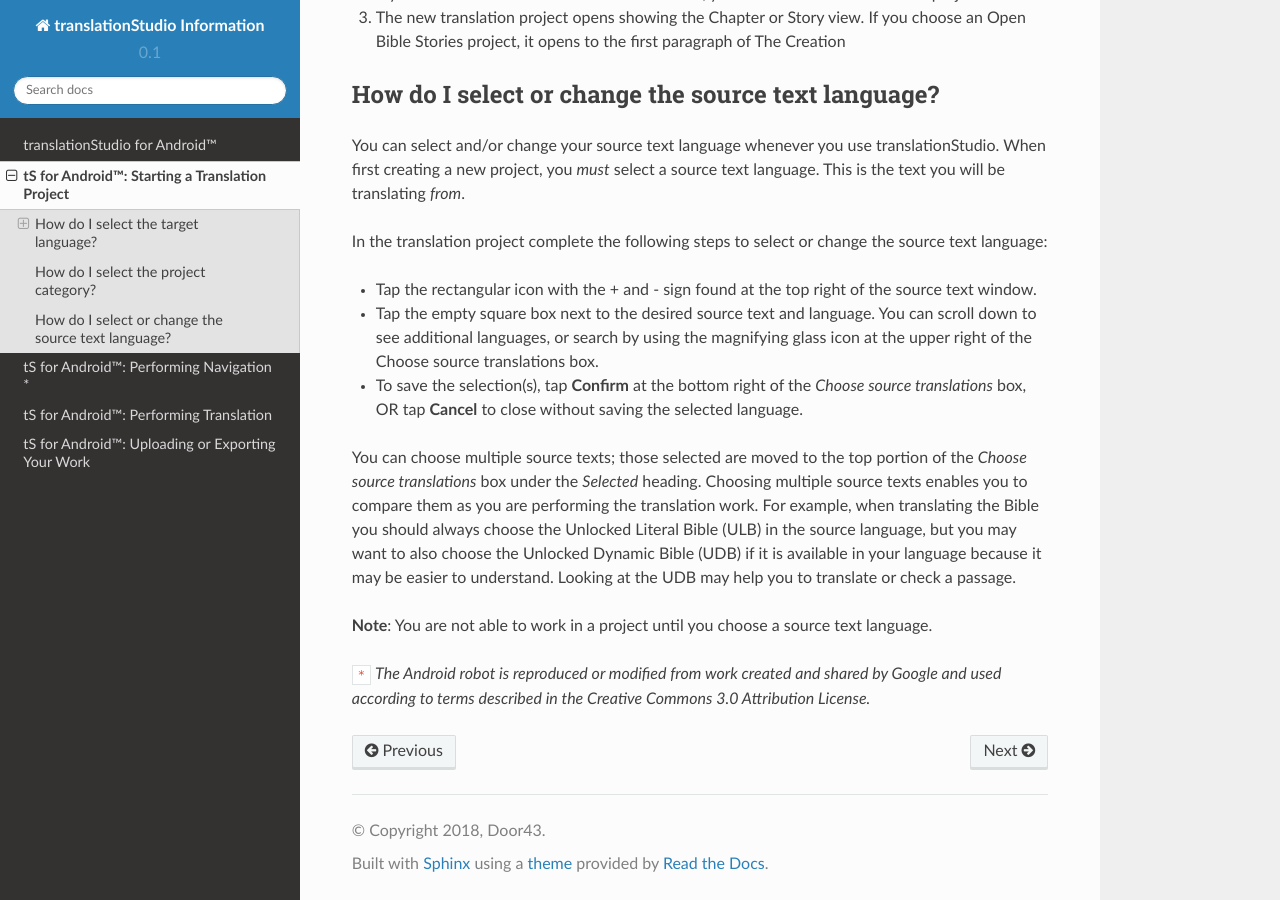
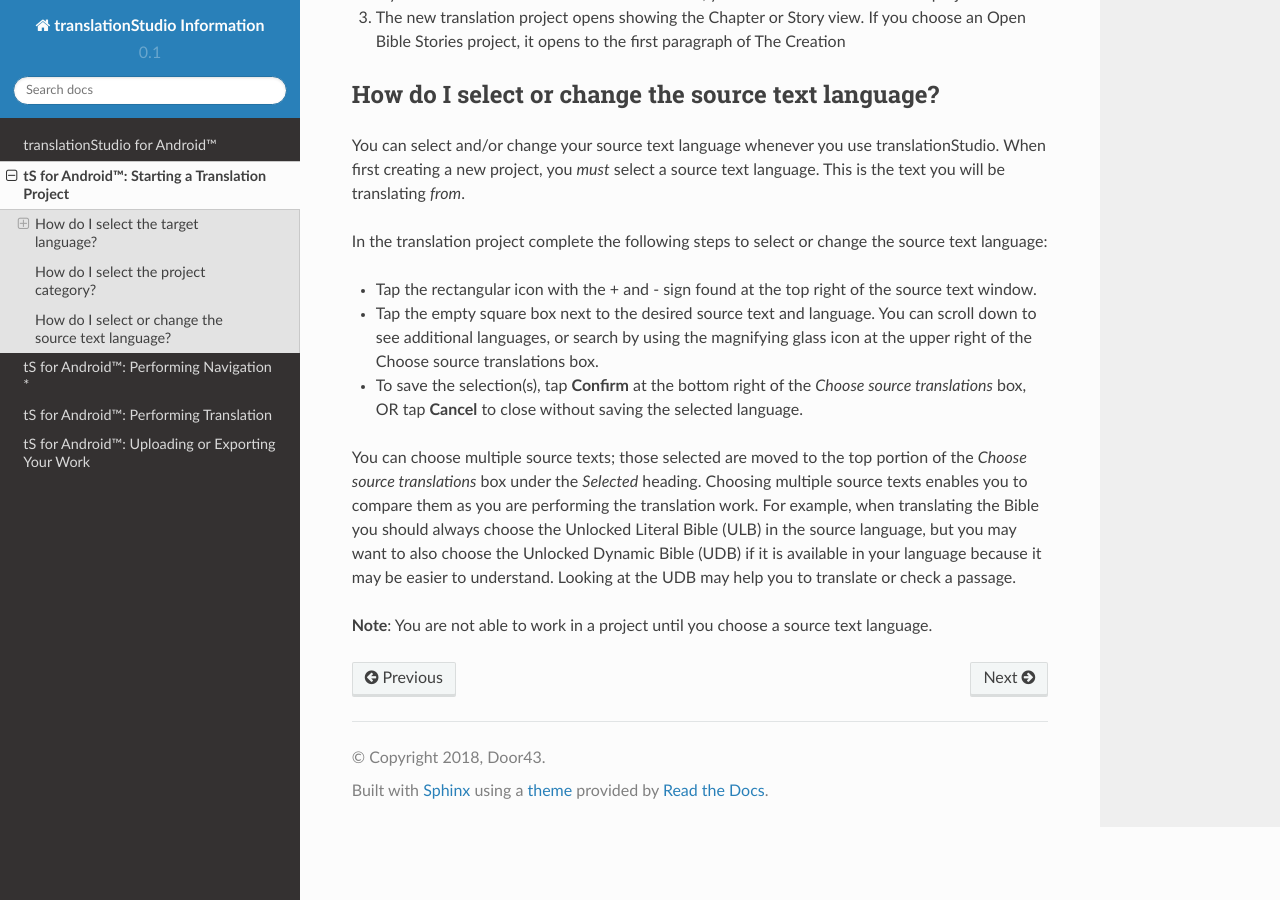
Before and after one commit to unfoldingWord-dev/translationStudio-Info, a Sphinx documentation site: the page built from docs/tStart.rst, in a window 1280 px wide and 900 px high, scrolled down 2267 px. Built offline with Sphinx 7.4.7 and the Read the Docs theme 2.0.0, drawn with Linux system fonts in a browser that asks for light colours; pages that are not in the unit, such as notebooks, are missing from menus.

Commit message:
Update tStart.rst

```diff
--- a/docs/tStart.rst
+++ b/docs/tStart.rst
@@ -93,5 +93,3 @@ In the translation project complete the following steps to select or change the
 You can choose multiple source texts; those selected are moved to the top portion of the *Choose source translations* box under the *Selected* heading. Choosing multiple source texts enables you to compare them as you are performing the translation work. For example, when translating the Bible you should always choose the Unlocked Literal Bible (ULB) in the source language, but you may want to also choose the Unlocked Dynamic Bible (UDB) if it is available in your language because it may be easier to understand. Looking at the UDB may help you to translate or check a passage.
 
 **Note**: You are not able to work in a project until you choose a source text language.
-
-``*`` *The Android robot is reproduced or modified from work created and shared by Google and used according to terms described in the Creative Commons 3.0 Attribution License.*
```
